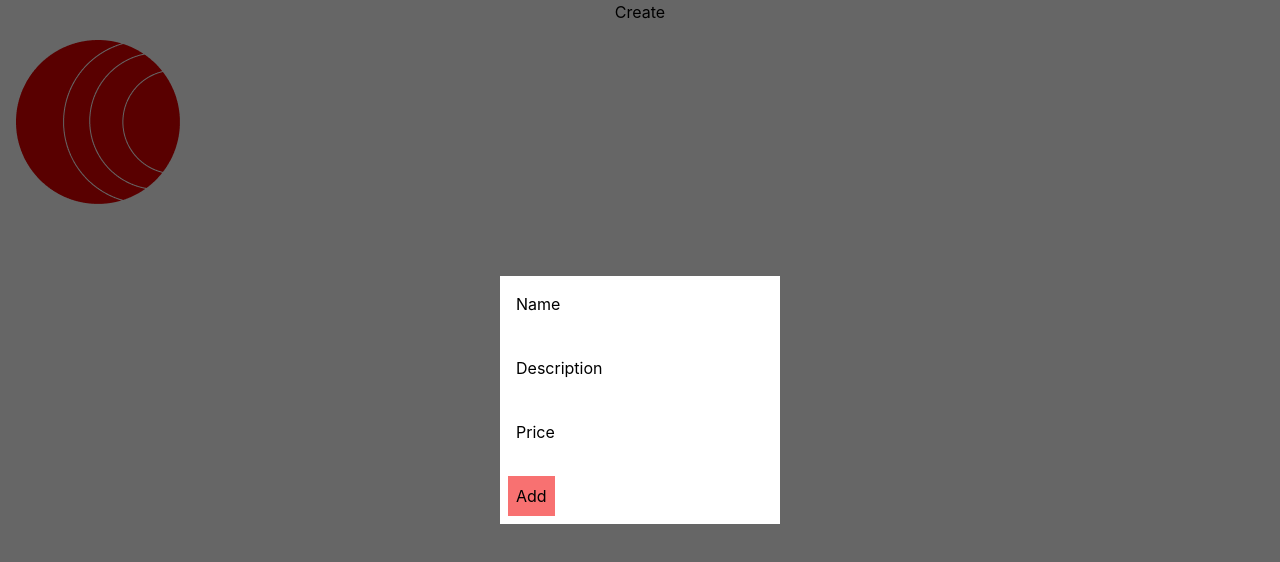
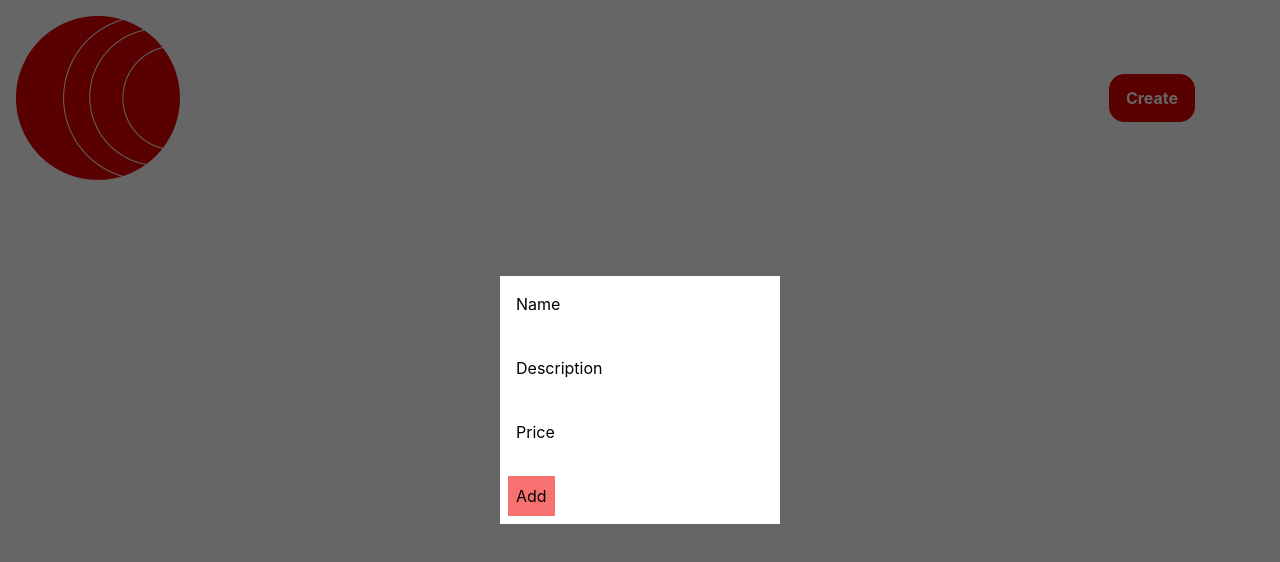
Before and after one commit to pkol92/ShopList, a React (Create React App) app: page / in a window 1280 px wide. Shown: the top 562 px of the page. Built offline with nearby package versions, Linux system fonts and the light colour scheme.

Commit message:
header finished

```diff
--- a/src/App.tsx
+++ b/src/App.tsx
@@ -16,8 +16,10 @@ export const App = () => {
 
   return (
     <Container id="main-container">
+      <div className='header-container'>
+      <Header />
       <ActionBar onOpen={() => setIsAddNewDetailsModalOpen(true)}/>
-      <Header />
+      </div>
       {isAddNewDetailsModalOpen && <AddNewRecordModal onAdd={addItem}/>}
     </Container>
   );
--- a/src/components/ActionBar/component.tsx
+++ b/src/components/ActionBar/component.tsx
@@ -1,5 +1,5 @@
 import React, { FC } from 'react';
-import { ActionBarContainer } from './styles';
+import { ActionBarContainer, ActionBarButton } from './styles';
 
 interface ActionBarProps {
   onOpen: () => void
@@ -9,7 +9,9 @@ export const ActionBar: FC<ActionBarProps> = ({onOpen}) => {
 
   return (
     <ActionBarContainer>
+      <ActionBarButton>
         <button onClick={onOpen}>Create</button>
+        </ActionBarButton>
     </ActionBarContainer>
   )
 }
--- a/src/components/ActionBar/styles.ts
+++ b/src/components/ActionBar/styles.ts
@@ -4,10 +4,20 @@ export const ActionBarContainer = styled.div`
     display: flex;
     align-items: center;
     justify-content: center;
+    width: 20%;
 `
 export const ActionBarButton = styled.button`
-    display: flex;
-    align-items: center;
-    justify-content: center;
+    background: #DF0000;
+    padding: .7rem 1rem;
+    border: 1px solid #DF0000;
+    border-radius: 15px;
+    transision: background 0.7s ease;
+    color: white;
+    font-weight: bold;
+
+    &:hover{
+        background: #FFF;
+        color: #DF0000
+    }
 `;
 ;
--- a/src/components/Header/component.tsx
+++ b/src/components/Header/component.tsx
@@ -8,7 +8,7 @@ export const Header: FC = () => {
     <StyledHeader>
         <nav>
           <StyledLogo>
-          <img className='logo' src={logo} alt={'logo'}></img>
+          <img className='logo' src={logo} alt={'logo'} />
           </StyledLogo>
         </nav>
     </StyledHeader>
--- a/src/components/Header/styles.ts
+++ b/src/components/Header/styles.ts
@@ -10,7 +10,7 @@ export const StyledHeader = styled.nav`
 
 
 export const StyledLogo = styled.h1`
-  width:60%;
+  width:30%;
 
 `
 ;
--- a/src/index.css
+++ b/src/index.css
@@ -15,3 +15,7 @@ code {
   font-family: source-code-pro, Menlo, Monaco, Consolas, 'Courier New',
     monospace;
 }
+
+.header-container{
+  display: flex;
+}
```
